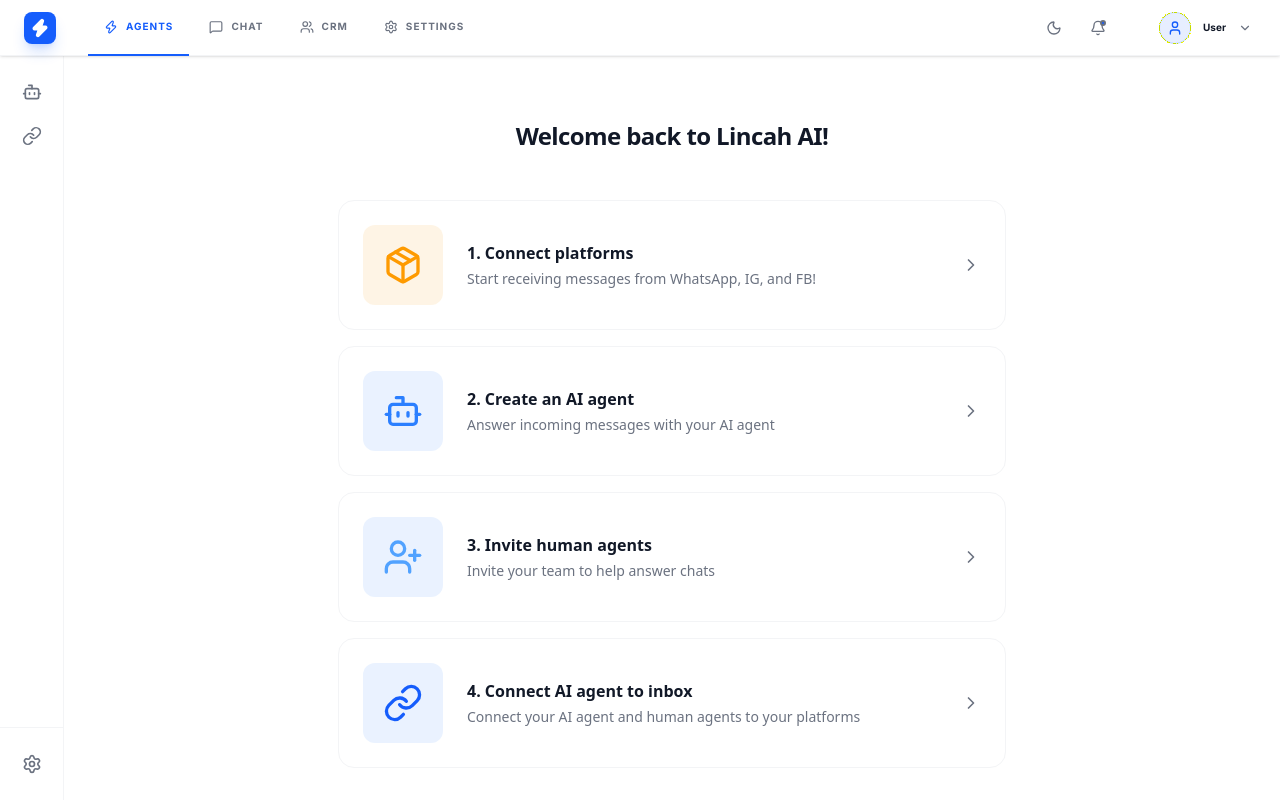
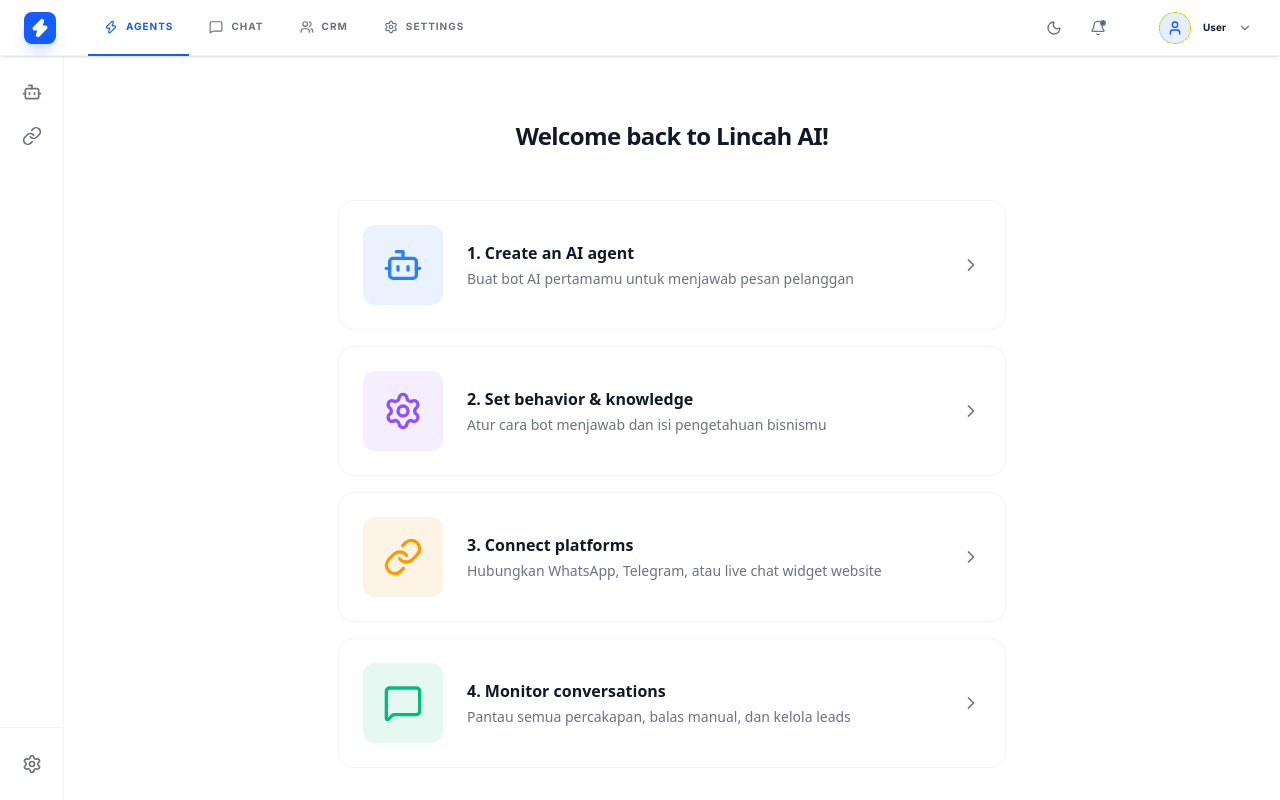
Before and after one commit to ramdotcode/lincah-ai, a Next.js app: page /dashboard in a window 1280 px wide. Built offline with nearby package versions, Linux system fonts and the light colour scheme; no server answers.

Commit message:
Make dashboard onboarding cards clickable and match real setup flow
Cards now link to /agents, /settings, /platforms, /monitor. Steps
reordered to the actual flow (create agent first, then platforms);
removed IG/FB mention and dead YouTube link.

```diff
--- a/src/app/dashboard/page.tsx
+++ b/src/app/dashboard/page.tsx
@@ -1,40 +1,46 @@
 'use client';
 
 import LayoutShell from '@/components/LayoutShell';
+import Link from 'next/link';
 import {
-  Package,
   Bot,
-  UserPlus,
+  Settings,
   Link as LinkIcon,
-  ChevronRight,
-  ExternalLink
+  MessageSquare,
+  ChevronRight
 } from 'lucide-react';
 import { motion } from 'framer-motion';
 
+// Langkah onboarding — urutan mengikuti alur setup nyata:
+// buat bot → isi behavior/knowledge → hubungkan channel → pantau chat.
 const onboardingSteps = [
   {
-    icon: <Package className="w-10 h-10 text-amber-500" />,
-    title: "1. Connect platforms",
-    description: "Start receiving messages from WhatsApp, IG, and FB!",
-    color: "bg-amber-500/10"
+    icon: <Bot className="w-10 h-10 text-blue-500" />,
+    title: "1. Create an AI agent",
+    description: "Buat bot AI pertamamu untuk menjawab pesan pelanggan",
+    color: "bg-blue-500/10",
+    href: "/agents"
   },
   {
-    icon: <Bot className="w-10 h-10 text-blue-500" />,
-    title: "2. Create an AI agent",
-    description: "Answer incoming messages with your AI agent",
-    color: "bg-blue-500/10"
+    icon: <Settings className="w-10 h-10 text-violet-500" />,
+    title: "2. Set behavior & knowledge",
+    description: "Atur cara bot menjawab dan isi pengetahuan bisnismu",
+    color: "bg-violet-500/10",
+    href: "/settings"
   },
   {
-    icon: <UserPlus className="w-10 h-10 text-blue-400" />,
-    title: "3. Invite human agents",
-    description: "Invite your team to help answer chats",
-    color: "bg-blue-500/10"
+    icon: <LinkIcon className="w-10 h-10 text-amber-500" />,
+    title: "3. Connect platforms",
+    description: "Hubungkan WhatsApp, Telegram, atau live chat widget website",
+    color: "bg-amber-500/10",
+    href: "/platforms"
   },
   {
-    icon: <LinkIcon className="w-10 h-10 text-blue-600" />,
-    title: "4. Connect AI agent to inbox",
-    description: "Connect your AI agent and human agents to your platforms",
-    color: "bg-blue-500/10"
+    icon: <MessageSquare className="w-10 h-10 text-emerald-500" />,
+    title: "4. Monitor conversations",
+    description: "Pantau semua percakapan, balas manual, dan kelola leads",
+    color: "bg-emerald-500/10",
+    href: "/monitor"
   }
 ];
 
@@ -53,6 +59,9 @@
               initial={{ opacity: 0, y: 10 }}
               animate={{ opacity: 1, y: 0 }}
               transition={{ delay: i * 0.1 }}
+            >
+              <Link
+                href={step.href}
                 className="bg-card-app border border-app rounded-2xl p-6 flex items-center gap-6 cursor-pointer hover:border-blue-500/50 hover:shadow-xl hover:shadow-blue-500/5 transition-all group onboarding-card"
               >
                 <div className={`w-20 h-20 rounded-xl ${step.color} flex items-center justify-center flex-shrink-0 group-hover:scale-105 transition-transform`}>
@@ -63,15 +72,9 @@
                   <p className="text-sm text-muted-app mt-1">{step.description}</p>
                 </div>
                 <ChevronRight className="w-5 h-5 text-muted-app group-hover:text-blue-500 transition-colors" />
+              </Link>
             </motion.div>
           ))}
-        </div>
-
-        <div className="text-center mt-12 space-y-4">
-           <p className="text-sm text-blue-500 hover:underline cursor-pointer flex items-center justify-center gap-1 font-medium">
-             Need more help? Watch our YouTube tutorials
-             <ExternalLink className="w-3 h-3" />
-           </p>
         </div>
       </div>
     </LayoutShell>
```
Lines whose indentation alone changed are shown as unchanged.
